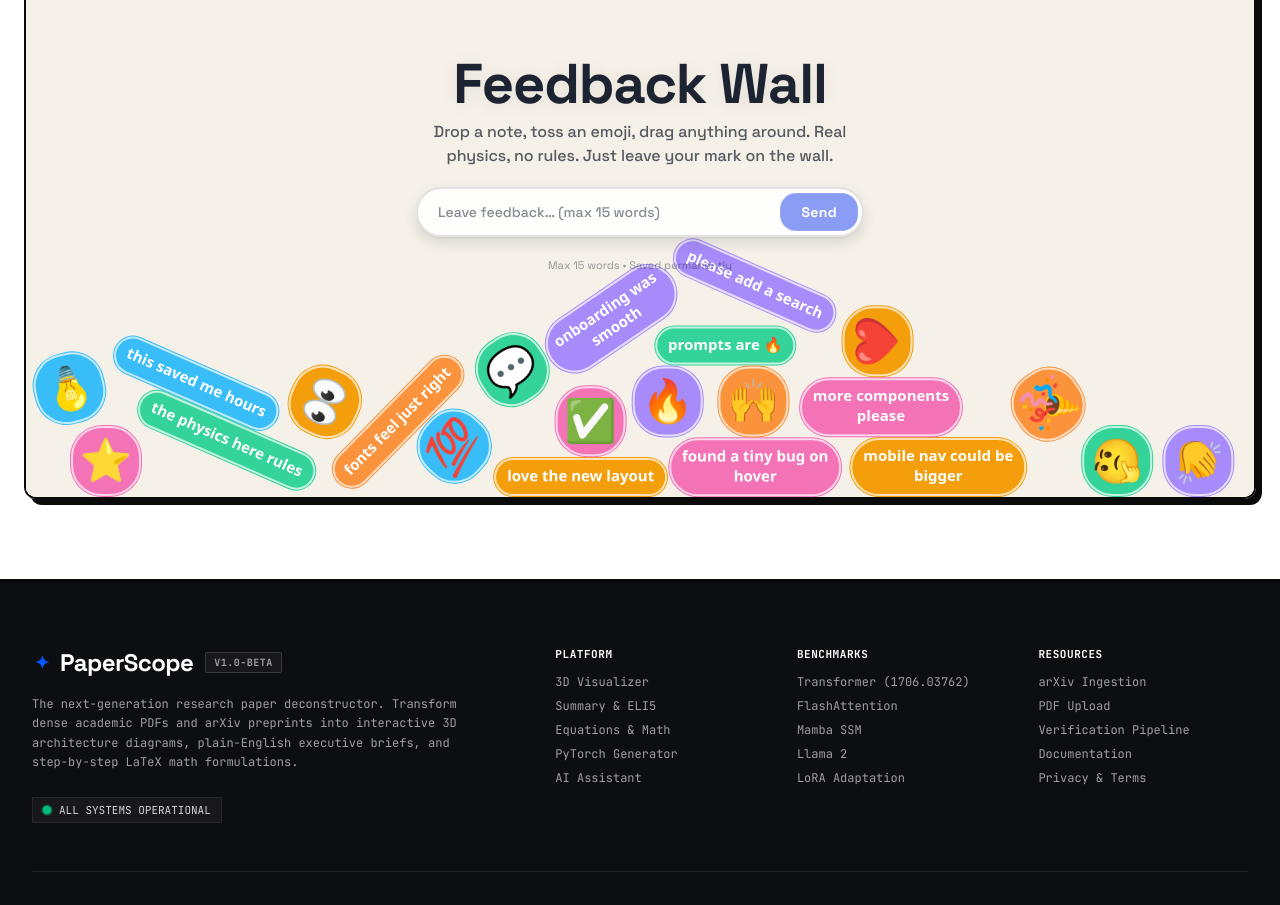
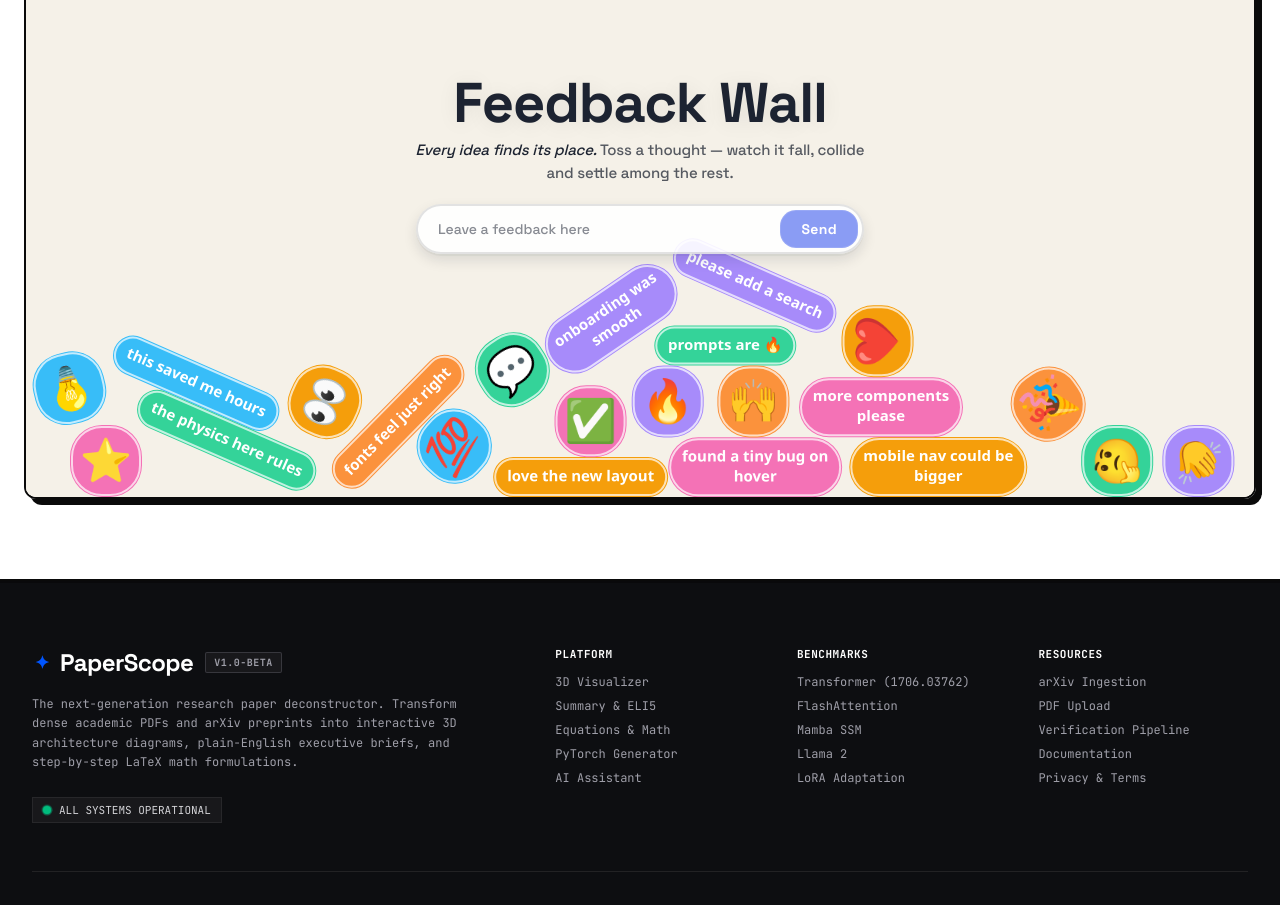
Before and after one commit to Gaurav7974/myTLDR, a Next.js app in the folder frontend/: page / in a window 1280 px wide. Shown: the part 2300-3205 px from the top of the page. Built offline with nearby package versions, Linux system fonts and the light colour scheme; no server answers.

Commit message:
fix: feedback wall copy — Leave a feedback here + Send
- Placeholder: Leave a feedback here (max 15 words enforced silently)
- Button: Send (was Toss)
- Subtitle kept as Every idea finds its place…

```diff
--- a/frontend/src/components/StickerWall.tsx
+++ b/frontend/src/components/StickerWall.tsx
@@ -213,14 +213,13 @@
         <form onSubmit={onSubmit} className="pointer-events-none absolute inset-0 flex flex-col items-center justify-center gap-5" style={{paddingLeft:16,paddingRight:16,paddingBottom:'18vh'}}>
           <div className="pointer-events-none flex flex-col items-center gap-2 text-center">
             <h2 className="select-none" style={{color:titleColor,fontSize:'clamp(32px,6vw,56px)',fontWeight:800,letterSpacing:'-0.02em',lineHeight:1,margin:0,textShadow:titleShadow}}>Feedback Wall</h2>
-            <p className="select-none" style={{color:subtitleColor,fontSize:'16px',fontWeight:500,letterSpacing:'-0.005em',lineHeight:1.45,margin:0,maxWidth:'46ch'}}>Drop a note, toss an emoji, drag anything around. Real physics, no rules. Just leave your mark on the wall.</p>
+            <p className="select-none" style={{color:subtitleColor,fontSize:'15px',fontWeight:500,letterSpacing:'-0.01em',lineHeight:1.5,margin:0,maxWidth:'48ch'}}><em style={{fontStyle:'italic',color:titleColor}}>Every idea finds its place.</em> Toss a thought — watch it fall, collide and settle among the rest.</p>
           </div>
           <div className="sticker-wall-pill pointer-events-auto flex w-full max-w-md items-center gap-2 rounded-full p-1" style={{background:inputBg,border:`2px solid ${err? '#ef4444' : stickerBorder}`,boxShadow:stickerShadow}}>
-            <input ref={inputRef} type="text" placeholder="Leave feedback… (max 15 words)" maxLength={120} className="sticker-wall-input flex-1 bg-transparent px-4 py-2 text-sm outline-none" style={{color:inputText,fontWeight:500}} onChange={()=>err&&setErr('')} />
+            <input ref={inputRef} type="text" placeholder="Leave a feedback here" maxLength={120} className="sticker-wall-input flex-1 bg-transparent px-4 py-2 text-sm outline-none" style={{color:inputText,fontWeight:500}} onChange={()=>err&&setErr('')} />
             <button type="submit" className="sticker-wall-send flex items-center rounded-2xl px-5 py-2 text-sm tracking-wide" style={{background:accentBg,color:accentText,fontWeight:700,border:'1px solid rgba(255,255,255,0.12)'}}>Send</button>
           </div>
           {err&&<p className="pointer-events-none text-xs font-medium" style={{color:'#ef4444'}}>{err}</p>}
-          <p className="pointer-events-none text-[11px]" style={{color:subtitleColor,opacity:0.6}}>Max 15 words • Saved permanently</p>
         </form>
       </motion.div>
     </div>
```
